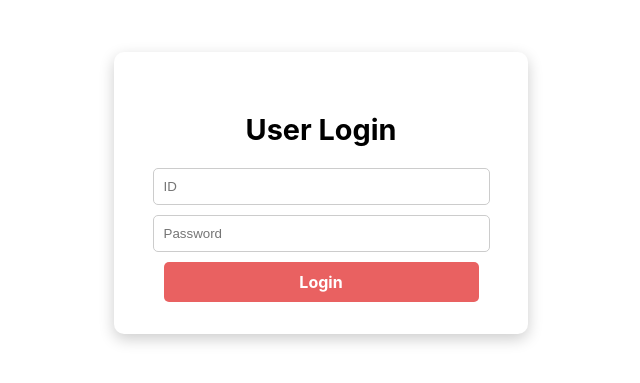
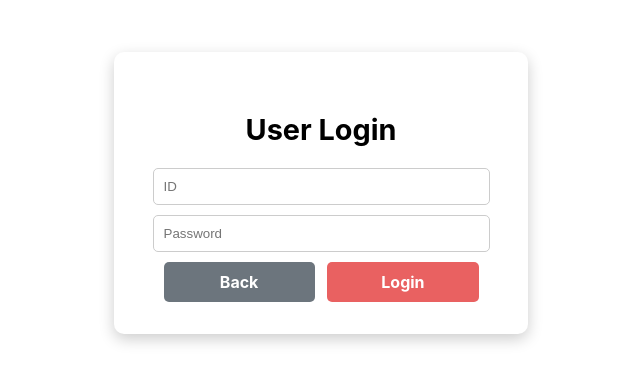
Before and after one commit to riggsybanez/ACES, a React (Vite) app: page /login in a window 1280 px wide. Shown: the part 207-590 px from the top of the page, without its empty margins (319-959 px from the left). Built offline with nearby package versions, Linux system fonts and the light colour scheme.

Commit message:
Added Back button

```diff
--- a/src/assets/pages/LoginPage.jsx
+++ b/src/assets/pages/LoginPage.jsx
@@ -29,10 +29,14 @@ const LoginPage = () => {
       }
     } catch (err) {
       console.error('Login error:', err);
-      setError('An error occurred. Please try again.');
+      setError('Invalid credentials. Please try again.');
     }
 
     setLoading(false);
+  };
+
+  const handleBack = () => {
+    navigate('/');
   };
 
   return (
@@ -57,9 +61,23 @@ const LoginPage = () => {
             onChange={(e) => setPassword(e.target.value)}
             disabled={loading}
           />
-          <button type="submit" className="login-button" disabled={loading}>
-            {loading ? 'Logging in...' : 'Login'}
-          </button>
+          <div className="button-container">
+            <button
+              type="button"
+              className="back-button"
+              onClick={handleBack}
+              disabled={loading}
+            >
+              Back
+            </button>
+            <button
+              type="submit"
+              className="login-button"
+              disabled={loading}
+            >
+              {loading ? 'Logging in...' : 'Login'}
+            </button>
+          </div>
         </form>
       </div>
     </div>
@@ -96,7 +114,6 @@ const styles = `
     font-weight: bold;
     margin-bottom: 1rem;
     color: black;
-
   }
 
   .input-field {
@@ -107,10 +124,29 @@ const styles = `
     border-radius: 5px;
   }
 
+  .button-container {
+    display: flex;
+    justify-content: space-between;
+    width: 90%;
+    margin: 0 auto;
+  }
+
   .login-button {
-    width: 90%;
+    width: 48%;
     padding: 10px;
-    background-color:rgb(233, 97, 97);
+    background-color: rgb(233, 97, 97);
+    color: white;
+    font-weight: bold;
+    border: none;
+    border-radius: 5px;
+    cursor: pointer;
+    transition: background 0.3s ease;
+  }
+
+  .back-button {
+    width: 48%;
+    padding: 10px;
+    background-color: #6c757d;
     color: white;
     font-weight: bold;
     border: none;
@@ -120,7 +156,11 @@ const styles = `
   }
 
   .login-button:hover {
-    background-color: #2563eb;
+    background-color: #d84545;
+  }
+
+  .back-button:hover {
+    background-color: #5a6268;
   }
 
   .error-message {
```
